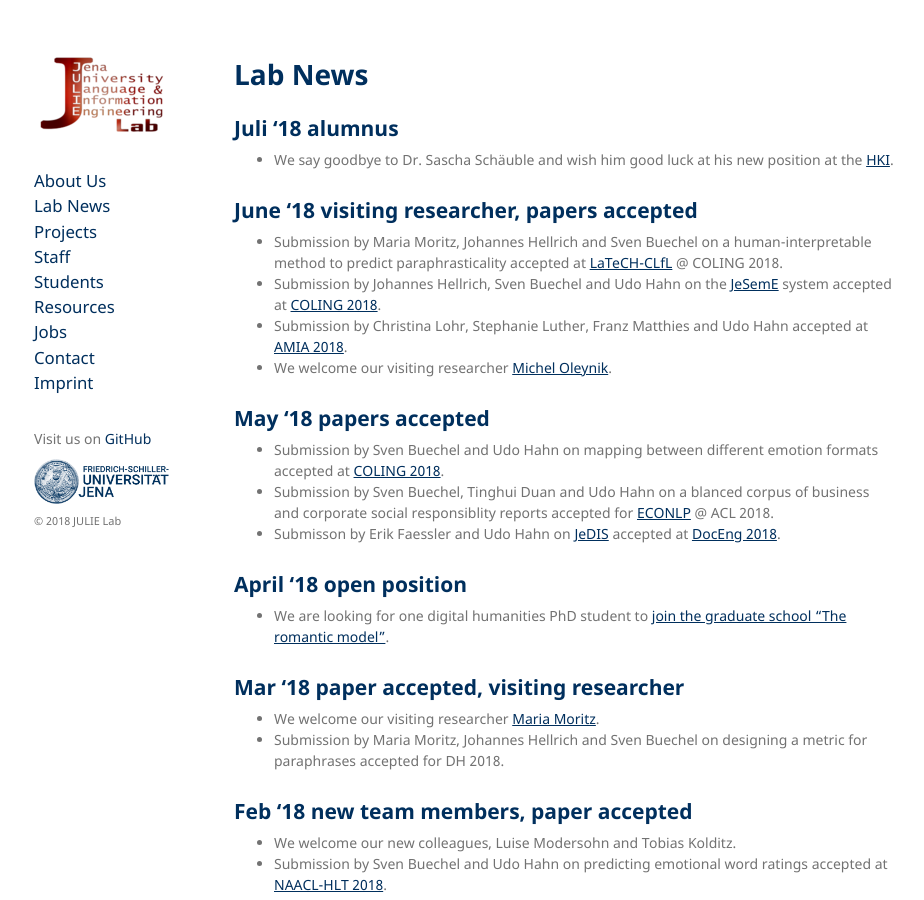
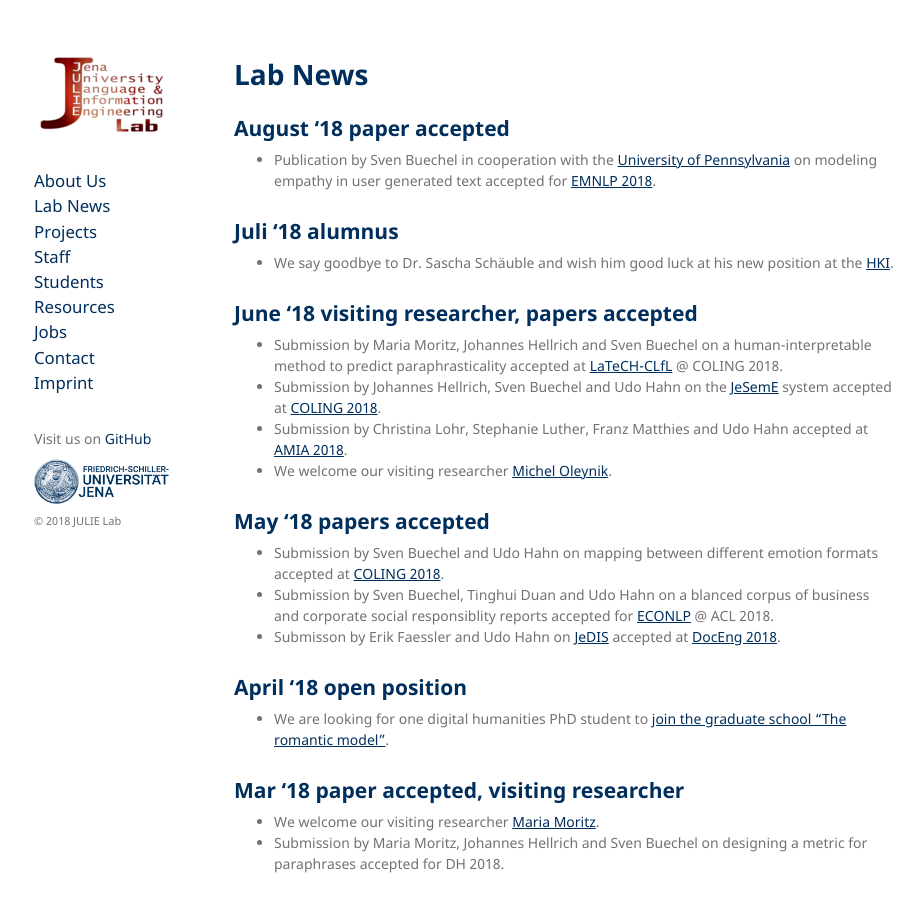
Before and after one commit to JULIELab/JULIELab.github.io, a Jekyll site: the page built from Lab+News.md, in a window 1280 px wide and 900 px high. Shown: the whole window, without its empty margins (176-1100 px from the left). Built offline with Jekyll 4.4.1, drawn with Linux system fonts in a browser that asks for light colours; our own code applies the rules of GitHub Pages for plain Markdown files.

Commit message:
Update Lab+News.md

```diff
--- a/Lab+News.md
+++ b/Lab+News.md
@@ -2,6 +2,9 @@
 layout: default
 ---
 # Lab News
+
+## August '18 paper accepted
+* Publication by Sven Buechel in cooperation with the [University of Pennsylvania](http://www.wwbp.org) on modeling empathy in user generated text accepted for [EMNLP 2018](http://emnlp2018.org/).
 
 ## Juli '18 alumnus
 * We say goodbye to Dr. Sascha Schäuble and wish him good luck at his new position at the [HKI](https://www.leibniz-hki.de/de/home.html).
```
